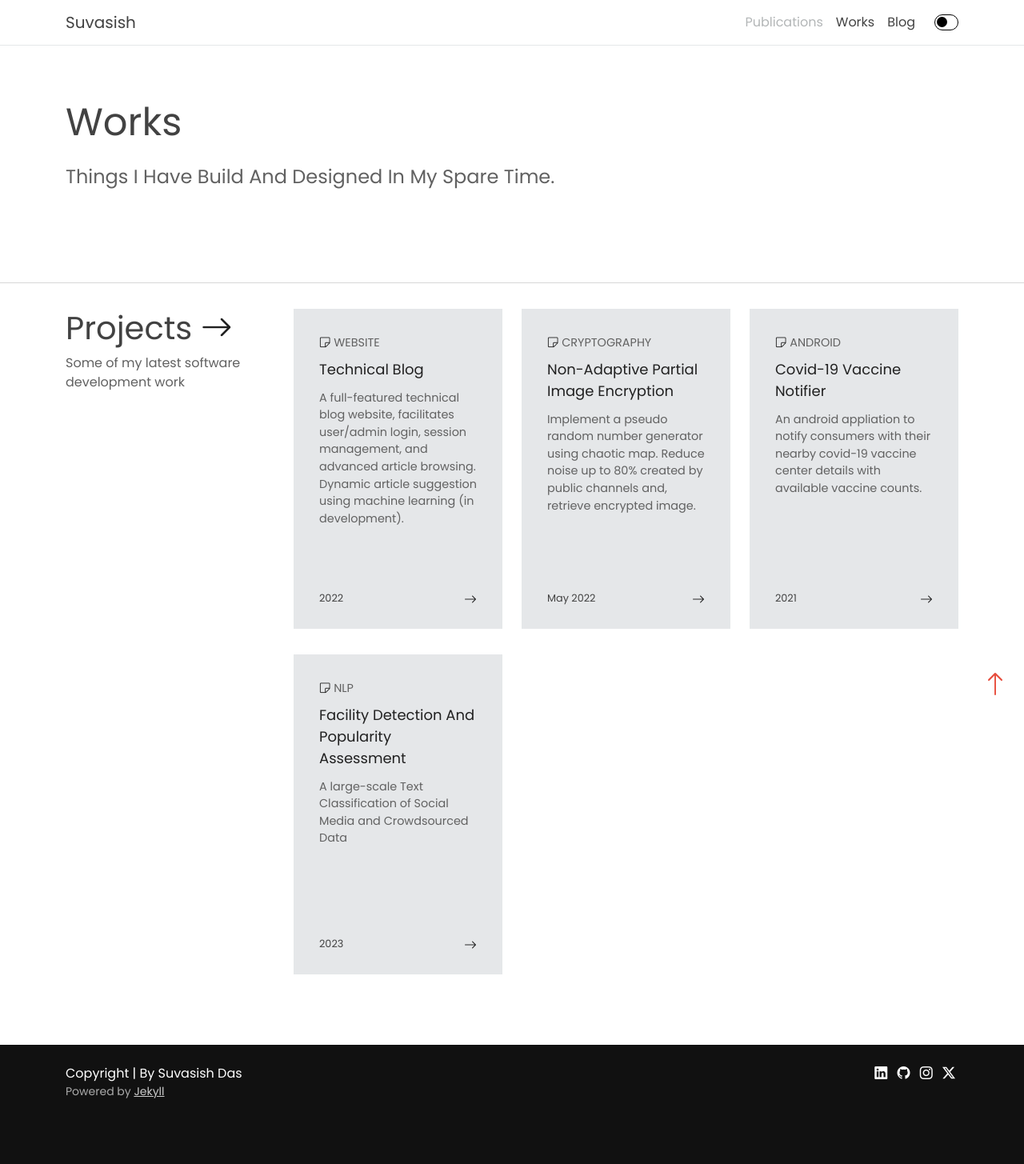
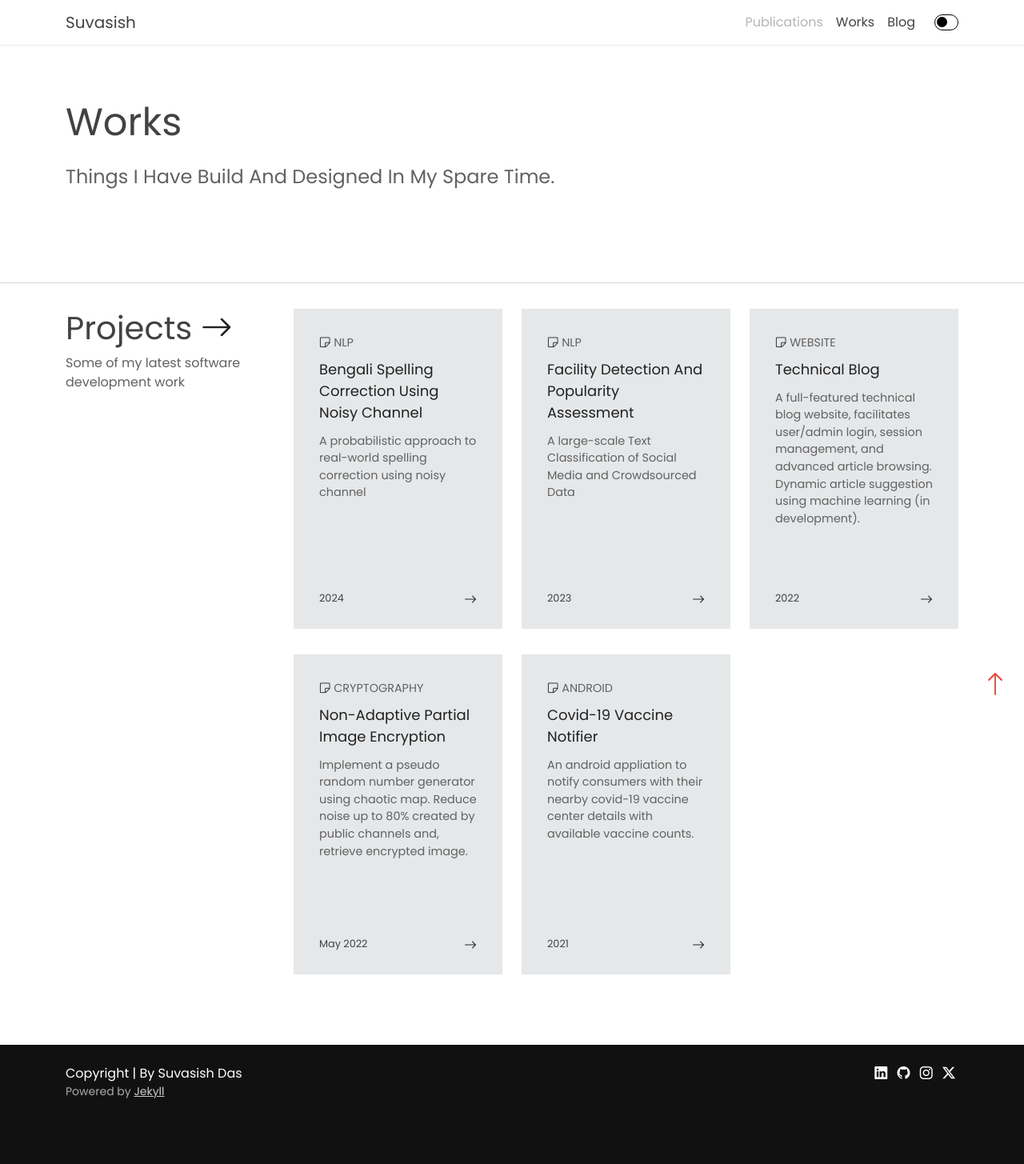
Before and after one commit to suvasish114/suvasish114.github.io, a Jekyll site: the page built from works.html, in a window 1280 px wide. Shown: the whole page at 80% size. Built offline with Jekyll 4.4.1, drawn with Linux system fonts in a browser that asks for light colours; some web fonts are replaced.

Commit message:
Update works.html

```diff
--- a/works.html
+++ b/works.html
@@ -5,6 +5,54 @@ layout: page
 ---
 
 <div class="row row-cols-1 row-cols-md-3 g-4" id="blog">
+
+    <div class="col">
+        <div class="card mb-2 hvr-underline-from-lefta">
+            <div class="card-body">
+                <div class="mb-2 category">
+                    <i class="bi bi-sticky mb-2"></i>
+                    <span class="mb-2">NLP</span>
+                </div>
+                <div class="card-title mb-3">
+                    <a href="https://github.com/suvasish114/Facility-Detection-and-Popularity-Assessment">Bengali Spelling Correction Using Noisy Channel</a>
+                </div>
+                <div class="card-subtitle mb-3">
+                    A probabilistic approach to real-world spelling correction using noisy channel
+                </div>
+            </div>
+            <div class="card-footer">
+                <div class="d-flex justify-content-between">
+                    <div class="date">2024</div>
+                    <a href="https://github.com/suvasish114/Facility-Detection-and-Popularity-Assessment"><i class="bi bi-arrow-right"></i></a>
+                </div>
+            </div>
+
+        </div>
+    </div>
+
+    <div class="col">
+        <div class="card mb-2 hvr-underline-from-lefta">
+            <div class="card-body">
+                <div class="mb-2 category">
+                    <i class="bi bi-sticky mb-2"></i>
+                    <span class="mb-2">NLP</span>
+                </div>
+                <div class="card-title mb-3">
+                    <a href="https://github.com/suvasish114/Bengali-Spelling-Correction-Using-Noisy-Channel/blob/main/BN_Correction.ipynb">Facility Detection and Popularity Assessment</a>
+                </div>
+                <div class="card-subtitle mb-3">
+                    A large-scale Text Classification of Social Media and Crowdsourced Data
+                </div>
+            </div>
+            <div class="card-footer">
+                <div class="d-flex justify-content-between">
+                    <div class="date">2023</div>
+                    <a href="https://github.com/suvasish114/Bengali-Spelling-Correction-Using-Noisy-Channel/blob/main/BN_Correction.ipynb"><i class="bi bi-arrow-right"></i></a>
+                </div>
+            </div>
+        </div>
+    </div>
+
     <div class="col">
         <div class="card mb-2 hvr-underline-from-lefta">
             <div class="card-body">
@@ -26,7 +74,6 @@ layout: page
                     <a href="https://github.com/suvasish114/blog"><i class="bi bi-arrow-right"></i></a>
                 </div>
             </div>
-
         </div>
     </div>
 
@@ -51,7 +98,6 @@ layout: page
                     <a href="https://github.com/suvasish114/Non-Adaptive-Partial-Image-Encryption"><i class="bi bi-arrow-right"></i></a>
                 </div>
             </div>
-
         </div>
     </div>
 
@@ -76,31 +122,6 @@ layout: page
                     <a href="https://github.com/suvasish114/covid-19-vaccine-notifier"><i class="bi bi-arrow-right"></i></a>
                 </div>
             </div>
-
-        </div>
-    </div>
-
-    <div class="col">
-        <div class="card mb-2 hvr-underline-from-lefta">
-            <div class="card-body">
-                <div class="mb-2 category">
-                    <i class="bi bi-sticky mb-2"></i>
-                    <span class="mb-2">NLP</span>
-                </div>
-                <div class="card-title mb-3">
-                    <a href="https://github.com/suvasish114/Facility-Detection-and-Popularity-Assessment">Facility Detection and Popularity Assessment</a>
-                </div>
-                <div class="card-subtitle mb-3">
-                    A large-scale Text Classification of Social Media and Crowdsourced Data
-                </div>
-            </div>
-            <div class="card-footer">
-                <div class="d-flex justify-content-between">
-                    <div class="date">2023</div>
-                    <a href="https://github.com/suvasish114/Facility-Detection-and-Popularity-Assessment"><i class="bi bi-arrow-right"></i></a>
-                </div>
-            </div>
-
         </div>
     </div>
 
```
